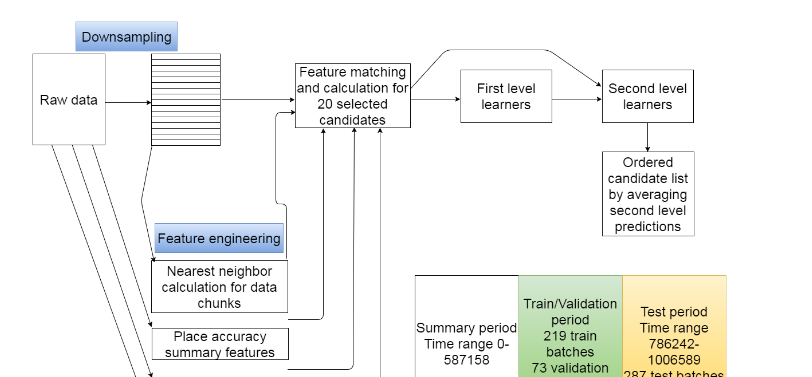
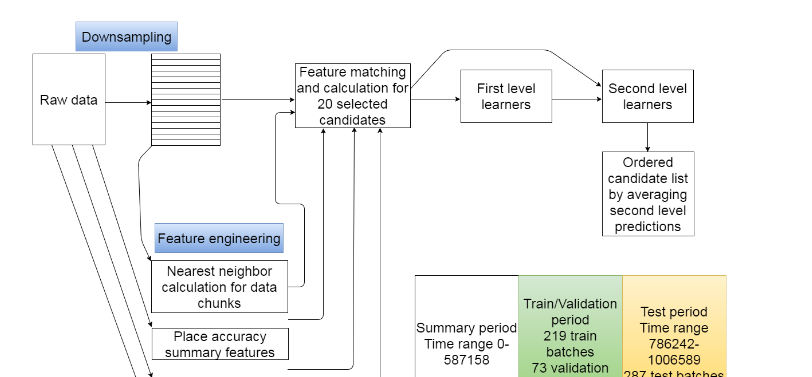
Before and after one commit to ttvand/ttvand.github.io, a Jekyll site: the page built from _posts/2016-07-09-Winning approach of the Facebook V Kaggle competition.md, in a window 1280 px wide. Shown: the part 4405-4782 px from the top of the page, without its empty margins (233-1045 px from the left). Built offline with Jekyll 4.4.1, drawn with Linux system fonts in a browser that asks for light colours; nearby versions of some CDN libraries; comment, search, counter and statistics services are not loaded.

Commit message:
Updated strategy image

```diff
--- a/_posts/2016-07-09-Winning approach of the Facebook V Kaggle competition.md
+++ b/_posts/2016-07-09-Winning approach of the Facebook V Kaggle competition.md
@@ -58,7 +58,7 @@ The main difficulty of this problem is the extended number of classes (places).
 
 Generating a single classifier for all place-observation combinations would be infeasible even with a powerful cluster. My approach consists of a stepwise strategy in which the conditional place probability is only modeled for a set of place candidates. A simplification of the overall strategy is shown below
 
-{% include image.html url="/img/Strategy4.png" description="High level strategy" %}
+{% include image.html url="/img/Strategy5.png" description="High level strategy" %}
 
 The given raw train data is split in two chronological parts, with a similar ratio as the ratio between the train and test data. The summary period contains all given train observations of the first 408 days (minutes 0-587158). The second part of the given train data contains the next 138 days and will be referred to as the train/validation data from now on. The test data spans 153 days as mentioned before.
 
```
Also changed, not shown: img/Strategy5.png (added), img/Unused/Strategy.png (renamed from img/Strategy.png), img/Unused/Strategy2.png (renamed from img/Strategy2.png), img/Unused/Strategy3.png (renamed from img/Strategy3.png), img/Unused/Strategy4.png (renamed from img/Strategy4.png), 1 other file.
